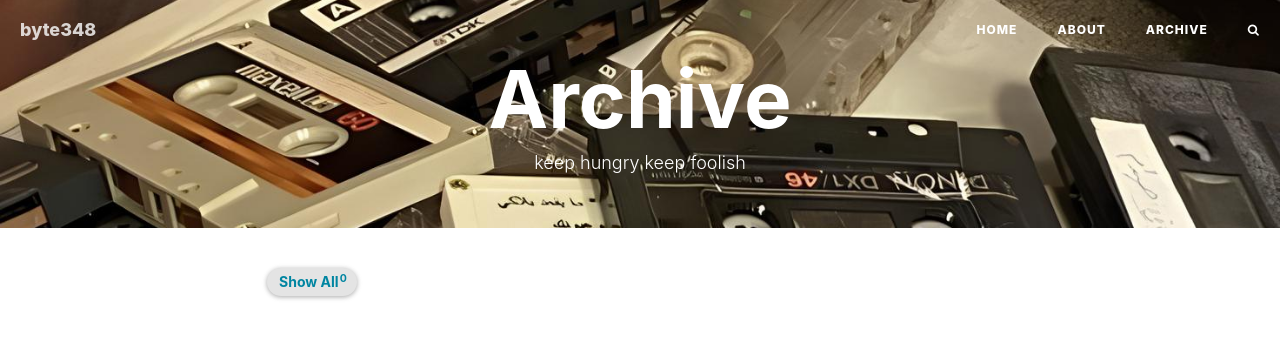
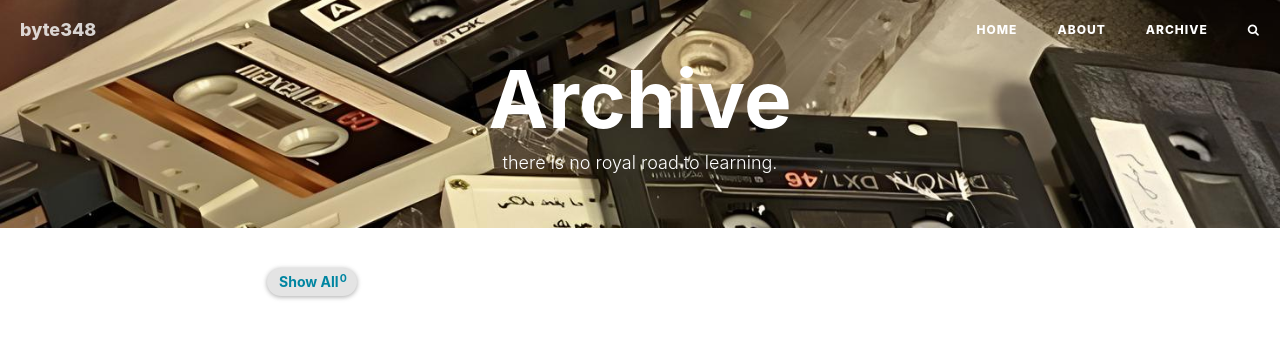
Before and after one commit to dohyeondol1/dohyeondol1.github.io, a Jekyll site: the page built from archive.html, in a window 1280 px wide. Shown: the top 345 px of the page. Built offline with Jekyll 4.4.1, drawn with Linux system fonts in a browser that asks for light colours; nearby versions of some CDN libraries; some web fonts are replaced; comment, search, counter and statistics services are not loaded.

Commit message:
Update archive.html
- archive description을 수정하였습니다.

```diff
--- a/archive.html
+++ b/archive.html
@@ -1,7 +1,7 @@
 ---
 title: Archive
 layout: default
-description: keep hungry keep foolish
+description: there is no royal road to learning.
 header-img: "img/archive-background.jpg"
 ---
 
```
